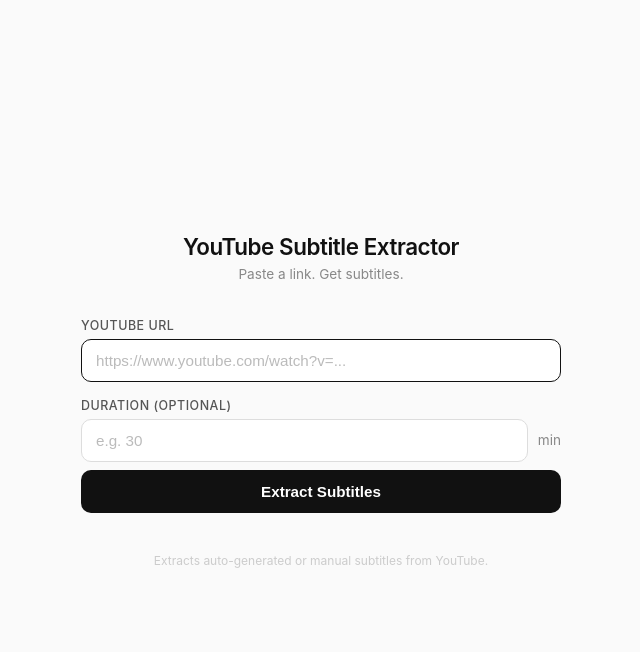
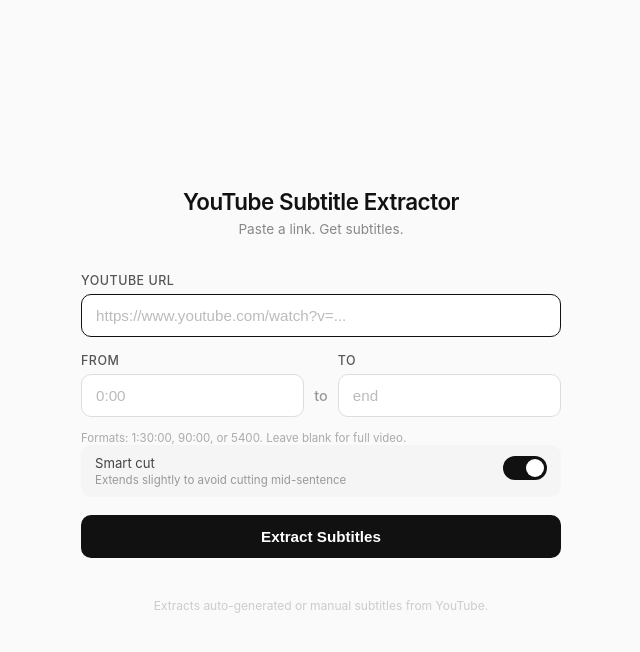
Before and after one commit to MattWong0721/youtube-subtitle-extractor, a Flask app: page / in a window 1280 px wide. Shown: the top 652 px of the page, without its empty margins (319-959 px from the left). Run offline with Flask 3, Linux system fonts and the light colour scheme.

Commit message:
Add time range selection, smart cut toggle, and fix overlapping timestamps
- Start/end time picker (supports H:MM:SS, MM:SS, or seconds)
- Smart cut toggle: extends past end time to complete last sentence
- Fix overlapping SRT timestamps by clamping to next entry's start

Co-Authored-By: Claude Opus 4.7 <noreply@anthropic.com>

```diff
--- a/app.py
+++ b/app.py
@@ -1,4 +1,3 @@
-import os
 import re
 import csv
 import io
@@ -8,6 +7,9 @@ from youtube_transcript_api import YouTubeTranscriptApi
 from openpyxl import Workbook
 
 app = Flask(__name__)
+
+SENTENCE_ENDINGS = re.compile(r'[.!?。！？]$')
+BUFFER_SECONDS = 30
 
 
 def extract_video_id(url):
@@ -22,6 +24,21 @@ def extract_video_id(url):
     return None
 
 
+def parse_time(time_str):
+    if not time_str or not time_str.strip():
+        return None
+    parts = time_str.strip().replace('.', ':').split(':')
+    parts = [p for p in parts if p]
+    nums = [int(p) for p in parts]
+    if len(nums) == 1:
+        return nums[0] * 60
+    elif len(nums) == 2:
+        return nums[0] * 60 + nums[1]
+    elif len(nums) >= 3:
+        return nums[0] * 3600 + nums[1] * 60 + nums[2]
+    return None
+
+
 def format_timestamp(seconds):
     h = int(seconds // 3600)
     m = int((seconds % 3600) // 60)
@@ -30,32 +47,81 @@ def format_timestamp(seconds):
     return f"{h:02d}:{m:02d}:{s:02d},{ms:03d}"
 
 
-def fetch_transcript(video_id, max_minutes=None):
+def format_time_short(seconds):
+    h = int(seconds // 3600)
+    m = int((seconds % 3600) // 60)
+    s = int(seconds % 60)
+    if h > 0:
+        return f"{h}h{m:02d}m{s:02d}s"
+    return f"{m}m{s:02d}s"
+
+
+def fetch_transcript(video_id, start_sec=None, end_sec=None, smart_cut=True):
     ytt_api = YouTubeTranscriptApi()
     transcript = ytt_api.fetch(video_id)
-    entries = []
-    max_seconds = max_minutes * 60 if max_minutes else None
+
+    all_entries = []
     for snippet in transcript:
-        if max_seconds and snippet.start >= max_seconds:
-            break
-        entries.append({
+        all_entries.append({
             'start': snippet.start,
             'duration': snippet.duration,
             'text': snippet.text,
         })
-    return entries
+
+    if start_sec is None:
+        start_sec = 0
+
+    filtered = [e for e in all_entries if e['start'] >= start_sec]
+
+    if end_sec is None:
+        return filtered
+
+    hard_cut = [e for e in filtered if e['start'] < end_sec]
+
+    if not smart_cut:
+        return hard_cut
+
+    buffer_limit = end_sec + BUFFER_SECONDS
+    buffer_zone = [e for e in filtered if end_sec <= e['start'] < buffer_limit]
+
+    if not buffer_zone:
+        return hard_cut
+
+    last_sentence_idx = None
+    for i, e in enumerate(buffer_zone):
+        if SENTENCE_ENDINGS.search(e['text'].strip()):
+            last_sentence_idx = i
+
+    if last_sentence_idx is not None:
+        return hard_cut + buffer_zone[:last_sentence_idx + 1]
+
+    return hard_cut + buffer_zone
+
+
+def clamp_entries(entries):
+    clamped = []
+    for idx, e in enumerate(entries):
+        end = e['start'] + e['duration']
+        if idx + 1 < len(entries):
+            next_start = entries[idx + 1]['start']
+            if end > next_start:
+                end = next_start
+        clamped.append({**e, 'end': end})
+    return clamped
 
 
 def build_srt(entries):
+    entries = clamp_entries(entries)
     lines = []
     for i, e in enumerate(entries, 1):
         start = format_timestamp(e['start'])
-        end = format_timestamp(e['start'] + e['duration'])
+        end = format_timestamp(e['end'])
         lines.append(f"{i}\n{start} --> {end}\n{e['text']}\n")
     return "\n".join(lines)
 
 
 def build_csv(entries):
+    entries = clamp_entries(entries)
     output = io.StringIO()
     writer = csv.writer(output)
     writer.writerow(['Index', 'Start', 'End', 'Duration (s)', 'Text'])
@@ -63,14 +129,15 @@ def build_csv(entries):
         writer.writerow([
             i,
             format_timestamp(e['start']),
-            format_timestamp(e['start'] + e['duration']),
-            round(e['duration'], 2),
+            format_timestamp(e['end']),
+            round(e['end'] - e['start'], 2),
             e['text'],
         ])
     return output.getvalue()
 
 
 def build_excel(entries):
+    entries = clamp_entries(entries)
     wb = Workbook()
     ws = wb.active
     ws.title = "Subtitles"
@@ -79,8 +146,8 @@ def build_excel(entries):
         ws.append([
             i,
             format_timestamp(e['start']),
-            format_timestamp(e['start'] + e['duration']),
-            round(e['duration'], 2),
+            format_timestamp(e['end']),
+            round(e['end'] - e['start'], 2),
             e['text'],
         ])
     for col in ['A', 'B', 'C', 'D']:
@@ -92,6 +159,16 @@ def build_excel(entries):
     return buf.getvalue()
 
 
+def make_label(start_sec, end_sec):
+    parts = []
+    if start_sec:
+        parts.append(format_time_short(start_sec))
+    else:
+        parts.append("0m00s")
+    parts.append(format_time_short(end_sec) if end_sec else "end")
+    return "-".join(parts)
+
+
 @app.route('/')
 def index():
     return render_template('index.html')
@@ -101,33 +178,40 @@ def index():
 def extract():
     data = request.json
     url = data.get('url', '').strip()
-    max_minutes = data.get('max_minutes')
+    start_time = data.get('start_time')
+    end_time = data.get('end_time')
+    smart_cut = data.get('smart_cut', True)
 
     video_id = extract_video_id(url)
     if not video_id:
         return jsonify({'error': 'Invalid YouTube URL'}), 400
 
     try:
-        if max_minutes:
-            max_minutes = float(max_minutes)
-        else:
-            max_minutes = None
-        entries = fetch_transcript(video_id, max_minutes)
+        start_sec = parse_time(start_time)
+        end_sec = parse_time(end_time)
+        entries = fetch_transcript(video_id, start_sec, end_sec, smart_cut)
     except Exception as e:
         return jsonify({'error': f'Could not fetch subtitles: {str(e)}'}), 400
 
     if not entries:
         return jsonify({'error': 'No subtitles found for this video in the specified range'}), 404
 
-    duration_label = f"{int(max_minutes)}min" if max_minutes else "full"
+    first_entry = entries[0]
     last_entry = entries[-1]
-    actual_end = format_timestamp(last_entry['start'] + last_entry['duration'])
+    actual_start = format_timestamp(first_entry['start'])
+    actual_end_sec = last_entry['start'] + last_entry['duration']
+    actual_end = format_timestamp(actual_end_sec)
+
+    extended = False
+    if smart_cut and end_sec and actual_end_sec > end_sec:
+        extended = True
 
     return jsonify({
         'video_id': video_id,
         'count': len(entries),
-        'duration_label': duration_label,
+        'actual_start': actual_start,
         'actual_end': actual_end,
+        'extended': extended,
     })
 
 
@@ -135,21 +219,21 @@ def extract():
 def download():
     data = request.json
     url = data.get('url', '').strip()
-    max_minutes = data.get('max_minutes')
+    start_time = data.get('start_time')
+    end_time = data.get('end_time')
+    smart_cut = data.get('smart_cut', True)
     fmt = data.get('format', 'all')
 
     video_id = extract_video_id(url)
     if not video_id:
         return jsonify({'error': 'Invalid YouTube URL'}), 400
 
-    if max_minutes:
-        max_minutes = float(max_minutes)
-    else:
-        max_minutes = None
+    start_sec = parse_time(start_time)
+    end_sec = parse_time(end_time)
+    entries = fetch_transcript(video_id, start_sec, end_sec, smart_cut)
 
-    entries = fetch_transcript(video_id, max_minutes)
-    duration_label = f"{int(max_minutes)}min" if max_minutes else "full"
-    base = f"{video_id}_{duration_label}"
+    label = make_label(start_sec, end_sec)
+    base = f"{video_id}_{label}"
 
     if fmt == 'srt':
         content = build_srt(entries)
--- a/templates/index.html
+++ b/templates/index.html
@@ -31,7 +31,7 @@
     letter-spacing: -0.02em;
   }
 
-  .subtitle {
+  .tagline {
     text-align: center;
     color: #888;
     font-size: 0.85rem;
@@ -52,8 +52,7 @@
     letter-spacing: 0.04em;
   }
 
-  input[type="text"],
-  input[type="number"] {
+  input[type="text"] {
     width: 100%;
     padding: 12px 14px;
     font-size: 0.95rem;
@@ -64,26 +63,95 @@
     background: #fff;
   }
 
-  input:focus {
-    border-color: #111;
-  }
+  input:focus { border-color: #111; }
+  input::placeholder { color: #bbb; }
 
-  input::placeholder {
-    color: #bbb;
-  }
-
-  .duration-row {
+  .time-row {
     display: flex;
     gap: 10px;
     align-items: end;
+    margin-bottom: 14px;
   }
 
-  .duration-row .input-group { flex: 1; margin-bottom: 0; }
+  .time-row .input-group { flex: 1; margin-bottom: 0; }
 
-  .duration-row .unit {
-    font-size: 0.85rem;
-    color: #888;
-    padding-bottom: 14px;
+  .time-row .sep {
+    font-size: 0.9rem;
+    color: #999;
+    padding-bottom: 13px;
+    font-weight: 500;
+  }
+
+  .time-hint {
+    font-size: 0.72rem;
+    color: #aaa;
+    margin-top: 4px;
+  }
+
+  .toggle-row {
+    display: flex;
+    align-items: center;
+    justify-content: space-between;
+    margin-bottom: 18px;
+    padding: 10px 14px;
+    background: #f5f5f5;
+    border-radius: 10px;
+  }
+
+  .toggle-label {
+    font-size: 0.82rem;
+    color: #444;
+  }
+
+  .toggle-label small {
+    display: block;
+    font-size: 0.72rem;
+    color: #999;
+    margin-top: 2px;
+    font-weight: 400;
+  }
+
+  .toggle {
+    position: relative;
+    width: 44px;
+    height: 24px;
+    flex-shrink: 0;
+    margin-left: 12px;
+  }
+
+  .toggle input {
+    opacity: 0;
+    width: 0;
+    height: 0;
+  }
+
+  .toggle-track {
+    position: absolute;
+    inset: 0;
+    background: #ccc;
+    border-radius: 12px;
+    cursor: pointer;
+    transition: background 0.2s;
+  }
+
+  .toggle-track::after {
+    content: '';
+    position: absolute;
+    width: 18px;
+    height: 18px;
+    background: #fff;
+    border-radius: 50%;
+    top: 3px;
+    left: 3px;
+    transition: transform 0.2s;
+  }
+
+  .toggle input:checked + .toggle-track {
+    background: #111;
+  }
+
+  .toggle input:checked + .toggle-track::after {
+    transform: translateX(20px);
   }
 
   .btn {
@@ -95,7 +163,6 @@
     border-radius: 10px;
     cursor: pointer;
     transition: all 0.15s;
-    margin-top: 8px;
   }
 
   .btn-primary {
@@ -203,19 +270,35 @@
 <body>
 <div class="container">
   <h1>YouTube Subtitle Extractor</h1>
-  <p class="subtitle">Paste a link. Get subtitles.</p>
+  <p class="tagline">Paste a link. Get subtitles.</p>
 
   <div class="input-group">
     <label>YouTube URL</label>
     <input type="text" id="url" placeholder="https://www.youtube.com/watch?v=..." autofocus>
   </div>
 
-  <div class="duration-row">
+  <div class="time-row">
     <div class="input-group">
-      <label>Duration (optional)</label>
-      <input type="number" id="minutes" placeholder="e.g. 30" min="1">
+      <label>From</label>
+      <input type="text" id="startTime" placeholder="0:00">
     </div>
-    <span class="unit">min</span>
+    <span class="sep">to</span>
+    <div class="input-group">
+      <label>To</label>
+      <input type="text" id="endTime" placeholder="end">
+    </div>
+  </div>
+  <p class="time-hint">Formats: 1:30:00, 90:00, or 5400. Leave blank for full video.</p>
+
+  <div class="toggle-row">
+    <span class="toggle-label">
+      Smart cut
+      <small>Extends slightly to avoid cutting mid-sentence</small>
+    </span>
+    <label class="toggle">
+      <input type="checkbox" id="smartCut" checked>
+      <span class="toggle-track"></span>
+    </label>
   </div>
 
   <button class="btn btn-primary" id="extractBtn" onclick="extract()">Extract Subtitles</button>
@@ -238,14 +321,22 @@
 <script>
   let lastPayload = null;
 
+  function getPayload() {
+    return {
+      url: document.getElementById('url').value.trim(),
+      start_time: document.getElementById('startTime').value.trim() || null,
+      end_time: document.getElementById('endTime').value.trim() || null,
+      smart_cut: document.getElementById('smartCut').checked,
+    };
+  }
+
   async function extract() {
-    const url = document.getElementById('url').value.trim();
-    const minutes = document.getElementById('minutes').value.trim();
+    const payload = getPayload();
     const btn = document.getElementById('extractBtn');
     const errorEl = document.getElementById('error');
     const resultEl = document.getElementById('result');
 
-    if (!url) { showError('Please paste a YouTube URL.'); return; }
+    if (!payload.url) { showError('Please paste a YouTube URL.'); return; }
 
     errorEl.classList.remove('show');
     resultEl.classList.remove('show');
@@ -256,14 +347,17 @@
       const res = await fetch('/extract', {
         method: 'POST',
         headers: { 'Content-Type': 'application/json' },
-        body: JSON.stringify({ url, max_minutes: minutes || null }),
+        body: JSON.stringify(payload),
       });
       const data = await res.json();
       if (!res.ok) { showError(data.error); return; }
 
-      lastPayload = { url, max_minutes: minutes || null };
-      document.getElementById('resultInfo').innerHTML =
-        `<strong>${data.count}</strong> subtitle entries found &middot; ends at <strong>${data.actual_end}</strong>`;
+      lastPayload = payload;
+      let info = `<strong>${data.count}</strong> entries &middot; <strong>${data.actual_start}</strong> to <strong>${data.actual_end}</strong>`;
+      if (data.extended) {
+        info += `<br><span style="color:#888;font-size:0.8rem">Extended slightly past end time to complete the last sentence.</span>`;
+      }
+      document.getElementById('resultInfo').innerHTML = info;
       resultEl.classList.add('show');
     } catch (e) {
       showError('Network error. Please try again.');
```
Also changed, not shown: extract.py (+55 -13 lines).
